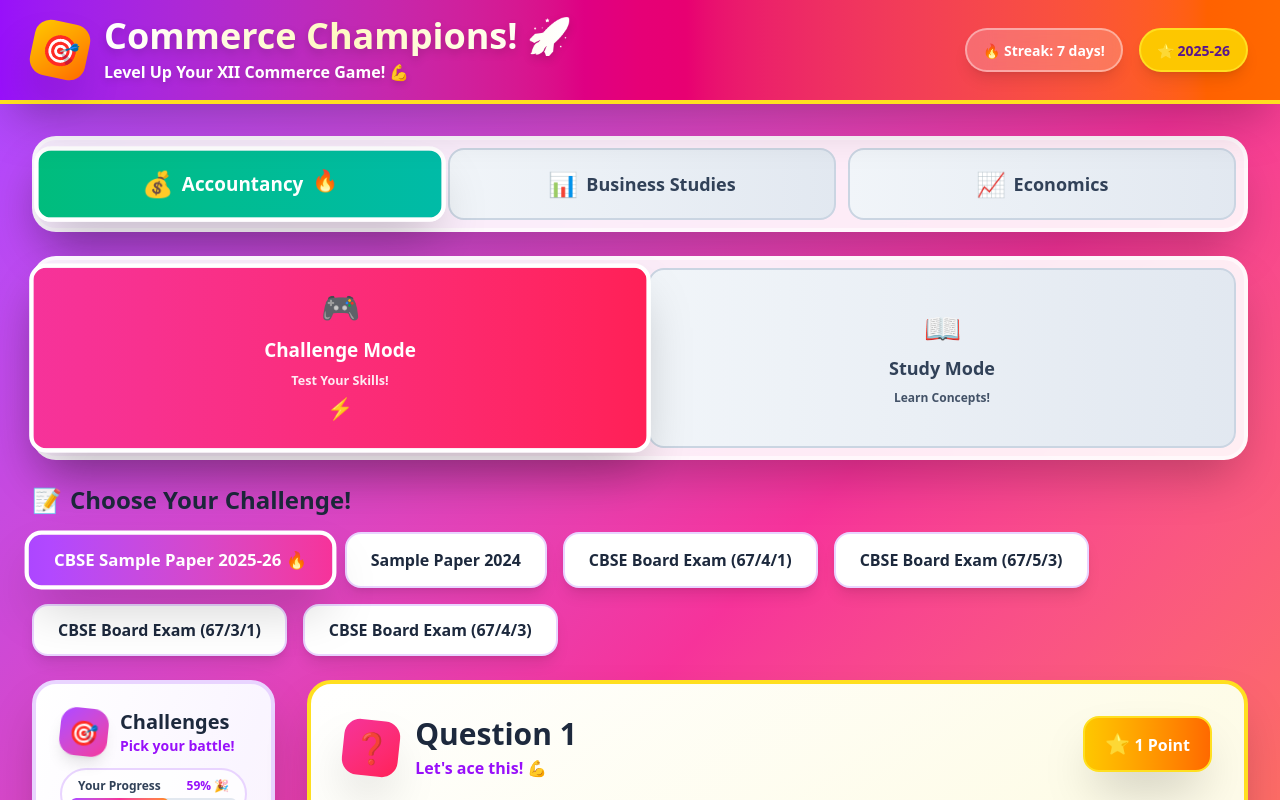
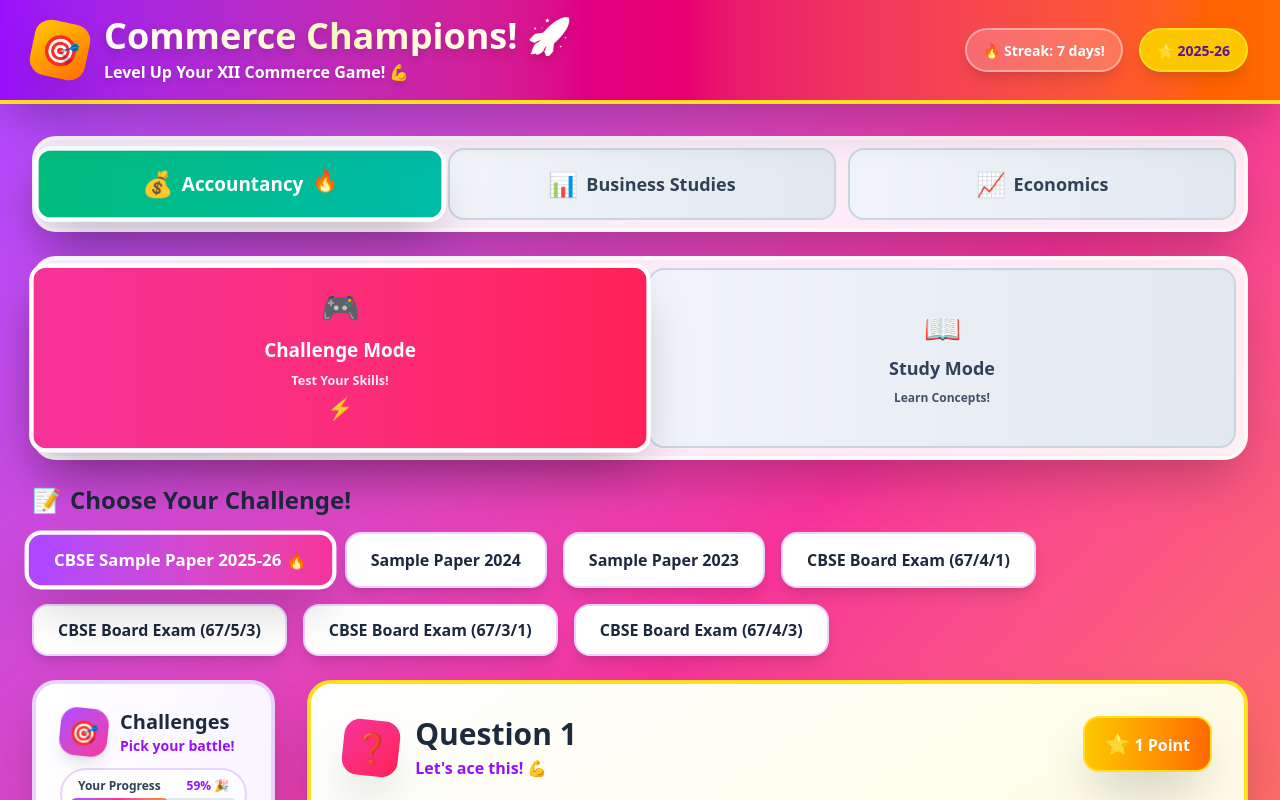
Before and after one commit to SunenaB3504/XII-Commerce, a React (Vite) app: page / in a window 1280 px wide. Shown: the top 800 px of the page. Built offline with nearby package versions, Linux system fonts and the light colour scheme.

Commit message:
chore(content): add skeleton for Sample Paper 2023 (SQP & MS) and include in index

```diff
--- /dev/null
+++ b/data/accountancy/sample-paper-2023-q1-16.ts
@@ -0,0 +1,12 @@
+import { QuestionPaper } from '../../types';
+import React from 'react';
+
+// NOTE: Content for this batch should be populated from RawContent/Accountancy/Accountancy-SQP-2023-extracted.txt
+const paper: QuestionPaper = {
+  name: 'Sample Paper 2023 Questions 1-16',
+  questions: [
+    // Populate MCQs extracted from SQP-2023
+  ],
+};
+
+export default paper;
--- /dev/null
+++ b/data/accountancy/sample-paper-2023-q17-20.ts
@@ -0,0 +1,12 @@
+import { QuestionPaper } from '../../types';
+import React from 'react';
+
+// Placeholder for 3-mark questions (17-20)
+const paper: QuestionPaper = {
+  name: 'Sample Paper 2023 Questions 17-20',
+  questions: [
+    // Populate from extracted SQP/MS
+  ],
+};
+
+export default paper;
--- /dev/null
+++ b/data/accountancy/sample-paper-2023-q21-22.ts
@@ -0,0 +1,12 @@
+import { QuestionPaper } from '../../types';
+import React from 'react';
+
+// Placeholder for 4-mark questions (21-22)
+const paper: QuestionPaper = {
+  name: 'Sample Paper 2023 Questions 21-22',
+  questions: [
+    // Populate from extracted SQP/MS
+  ],
+};
+
+export default paper;
--- /dev/null
+++ b/data/accountancy/sample-paper-2023-q23-26.ts
@@ -0,0 +1,12 @@
+import { QuestionPaper } from '../../types';
+import React from 'react';
+
+// Placeholder for 6-mark questions (23-26)
+const paper: QuestionPaper = {
+  name: 'Sample Paper 2023 Questions 23-26',
+  questions: [
+    // Populate from extracted SQP/MS
+  ],
+};
+
+export default paper;
--- /dev/null
+++ b/data/accountancy/sample-paper-2023-q27-34.ts
@@ -0,0 +1,12 @@
+import { QuestionPaper } from '../../types';
+import React from 'react';
+
+// Placeholder for Part B questions (27-34)
+const paper: QuestionPaper = {
+  name: 'Sample Paper 2023 Questions 27-34',
+  questions: [
+    // Populate from extracted SQP/MS
+  ],
+};
+
+export default paper;
--- /dev/null
+++ b/data/accountancy/sample-paper-2023.ts
@@ -0,0 +1,19 @@
+import { QuestionPaper } from '../../types';
+import paper1to16 from './sample-paper-2023-q1-16.ts';
+import paper1720 from './sample-paper-2023-q17-20.ts';
+import paper2122 from './sample-paper-2023-q21-22.ts';
+import paper2326 from './sample-paper-2023-q23-26.ts';
+import paper2734 from './sample-paper-2023-q27-34.ts';
+
+const samplePaper2023: QuestionPaper = {
+  name: 'Sample Paper 2023',
+  questions: [
+    ...paper1to16.questions,
+    ...paper1720.questions,
+    ...paper2122.questions,
+    ...paper2326.questions,
+    ...paper2734.questions,
+  ],
+};
+
+export default samplePaper2023;
--- a/data/index.ts
+++ b/data/index.ts
@@ -4,6 +4,7 @@
 import { accountancyBoardExam67_3_1 } from './accountancy/board-exam-67-3-1';
 import { accountancyBoardExam67_4_3 } from './accountancy/board-exam-67-4-3';
 import samplePaper2024 from './accountancy/sample-paper-2024';
+import samplePaper2023 from './accountancy/sample-paper-2023';
 import { businessStudiesSamplePaper2025 } from './business-studies/sample-paper-2025';
 import { businessStudiesBoardExam66_1_1 } from './business-studies/board-exam-66-1-1';
 import { businessStudiesBoardExam66_1_2 } from './business-studies/board-exam-66-1-2';
@@ -23,9 +24,10 @@
 export const subjects: Subject[] = [
   {
     name: 'Accountancy',
-    questionPapers: [
-      accountancySamplePaper2025,
-      samplePaper2024,
+  questionPapers: [
+  accountancySamplePaper2025,
+  samplePaper2024,
+  samplePaper2023,
       accountancyBoardExam67_4_1,
       accountancyBoardExam67_5_3,
       accountancyBoardExam67_3_1,
```
